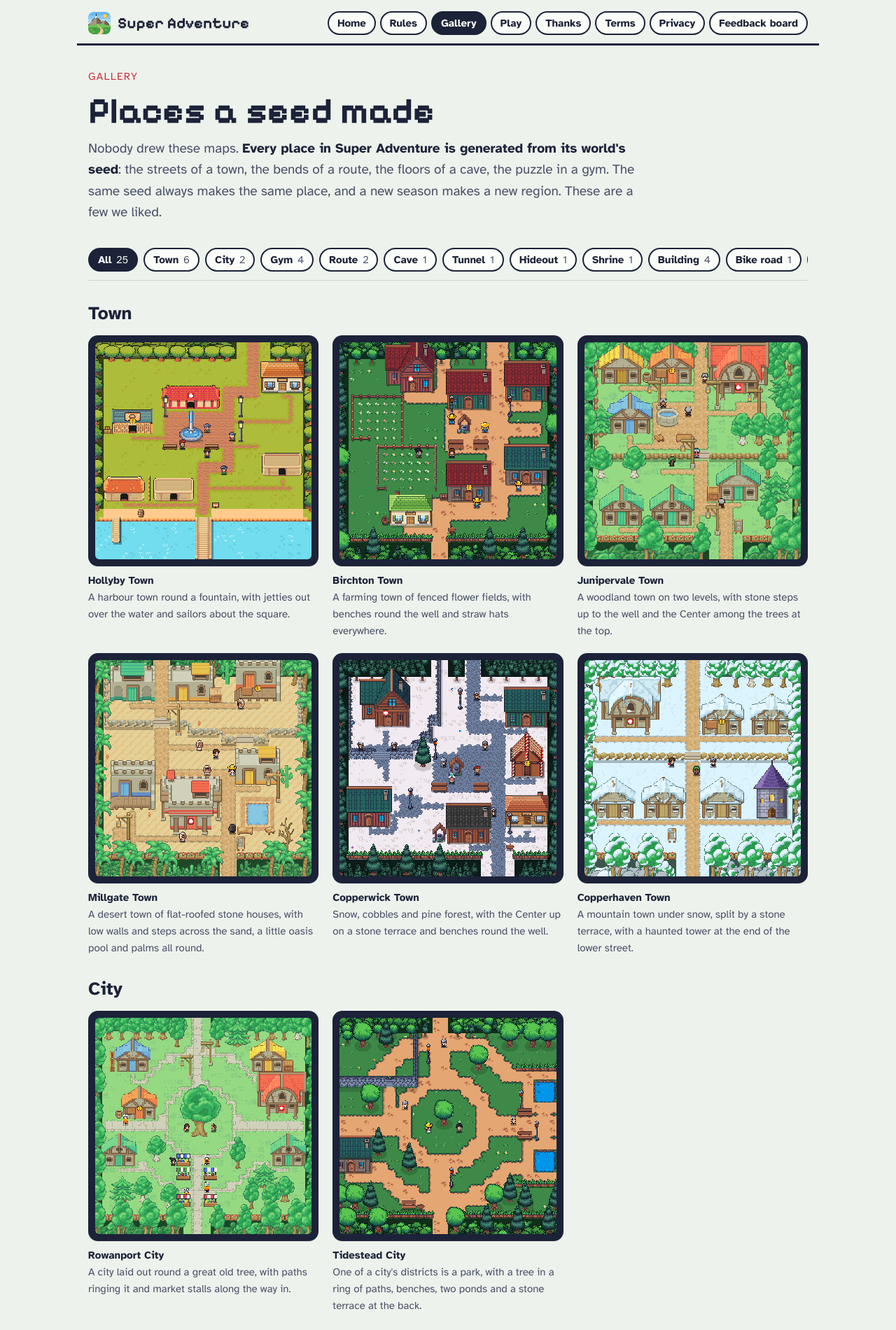
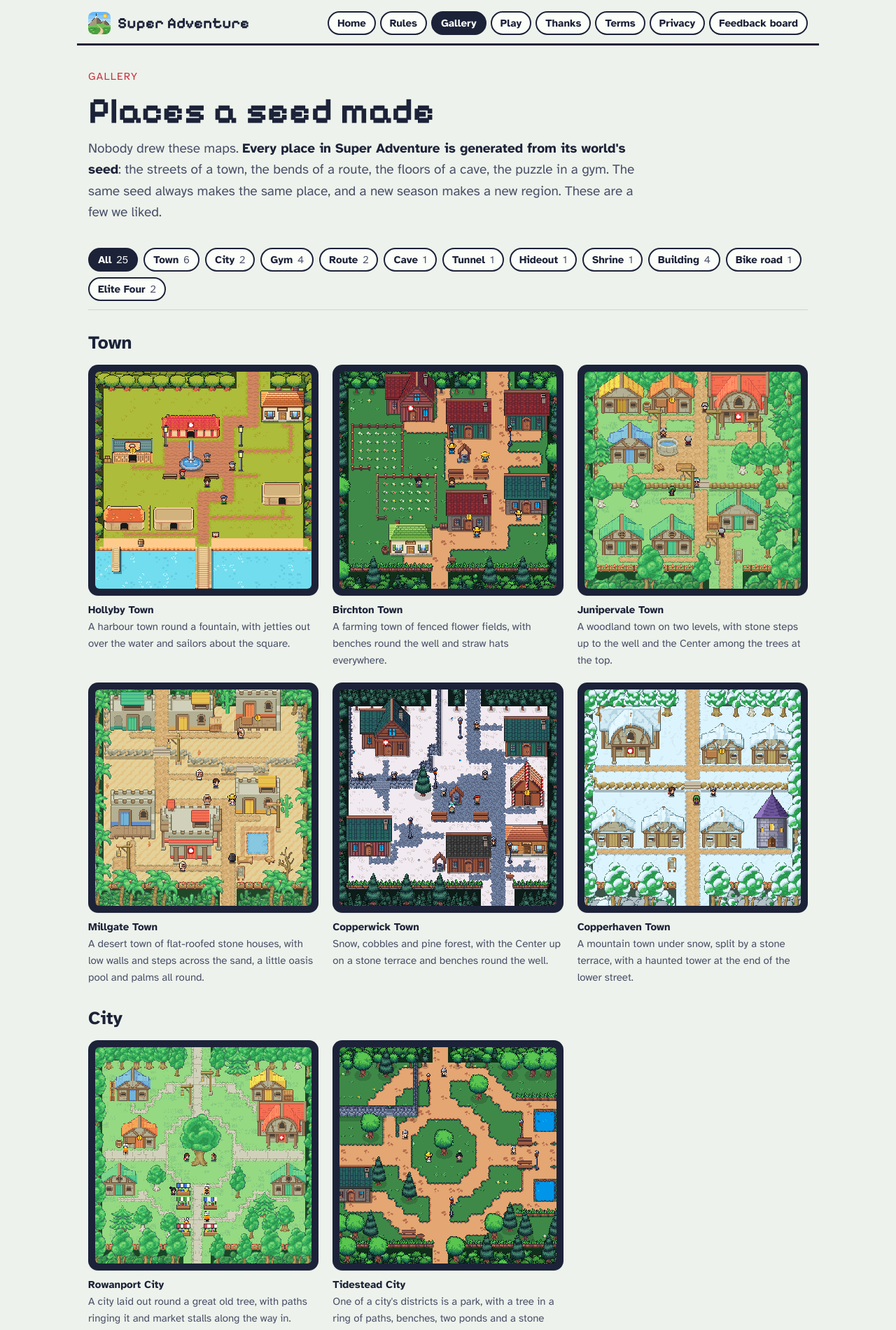
Before and after one commit to Four-Cube-Games/super-adventure, a Jekyll site: the page built from gallery.html, in a window 1280 px wide. Shown: the top 1900 px of the page at 70% size. Built offline with Jekyll 4.4.1, drawn with Linux system fonts in a browser that asks for light colours.

Commit message:
Wrap the gallery filters, and let them scroll away on phones
Co-Authored-By: Claude Opus 5.5 <noreply@anthropic.com>

```diff
--- a/assets/gallery.css
+++ b/assets/gallery.css
@@ -38,13 +38,16 @@ h1, h2 {
   top: 0;
   z-index: 5;
   display: flex;
+  flex-wrap: wrap;
   gap: 8px;
-  overflow-x: auto;
   padding-block: 12px;
   margin-block: 16px 0;
   background: var(--ground);
   border-bottom: 1px solid var(--rule);
-  scrollbar-width: thin;
+}
+
+@media (max-width: 560px) {
+  .filters { position: static; }
 }
 
 .filters button {
```
